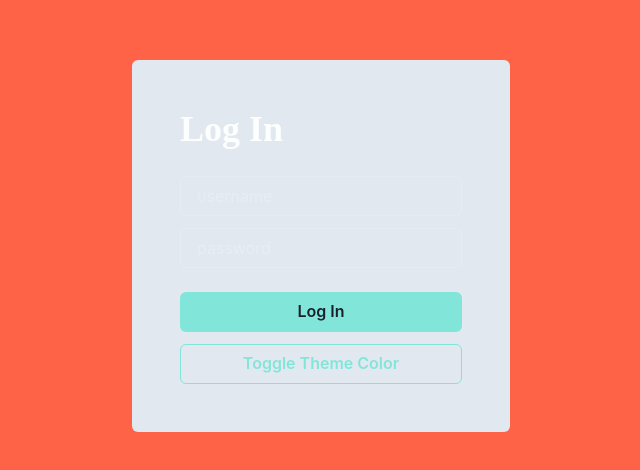
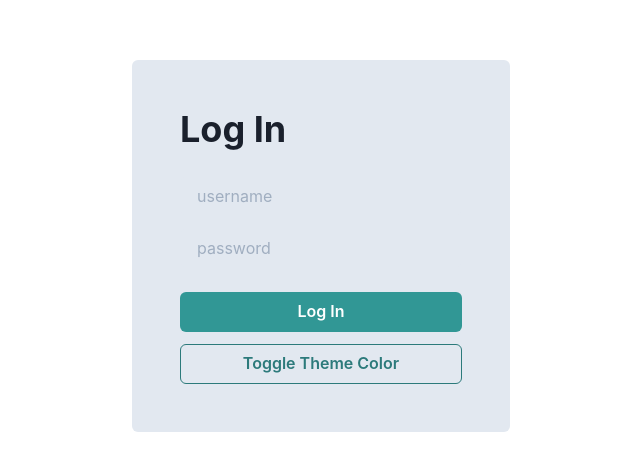
Before and after one commit to entest-hai/haitran-homepage, a Next.js app: page /TestLogin in a window 1280 px wide. Shown: the part 154-624 px from the top of the page, without its empty margins (319-959 px from the left). Built offline with nearby package versions, Linux system fonts and the light colour scheme.

Commit message:
test change theme

```diff
--- a/components/Login.js
+++ b/components/Login.js
@@ -3,12 +3,16 @@
 // justifyContent to align item in main axis
 // alignItem to align item in cross axis
 
-import {Box, Heading, Flex, Button, useColorMode, Input } from '@chakra-ui/react';
+import {Box, Heading, Flex, Button, useColorMode, useColorModeValue, Input } from '@chakra-ui/react';
 
 const Login = () => {
+
+  const {toggleThemeColor} = useColorMode()
+  const formBackground = useColorModeValue('gray.200', 'gray.700')
+
   return (
-    <Flex height={'100vh'} justifyContent={'center'} alignItems={'center'} bg={'tomato'}>
-      <Flex flexDirection={'column'} borderRadius={6} bg={'gray.200'} p={12}>
+    <Flex height={'100vh'} justifyContent={'center'} alignItems={'center'}>
+      <Flex flexDirection={'column'} borderRadius={6} bg={formBackground} p={12}>
         <Heading
           mb={6}
         >
@@ -34,7 +38,10 @@ const Login = () => {
         <Button
           variant={'outline'}
           colorScheme={'teal'}
-          onClick={useColorMode}
+          onClick={() => {
+            console.log('change them color')
+            useColorModeValue
+          }}
         >
           Toggle Theme Color
         </Button>
@@ -44,6 +51,7 @@ const Login = () => {
 }
 
 const LoginBox = () => {
+  const {toggleThemeColor} = useColorMode()
   return (
     <Box
       width={'100%'}
@@ -84,7 +92,7 @@ const LoginBox = () => {
         <Button
           variant={'outline'}
           colorScheme={'teal'}
-          onClick={useColorMode}
+          onClick={toggleThemeColor}
         >
           Toggle Theme Color
         </Button>
--- a/lib/theme.js
+++ b/lib/theme.js
@@ -44,5 +44,5 @@ const config = {
   useSystemColorMode: false
 }
 
-const theme = extendTheme({ config, styles, components, fonts, colors })
+const theme = extendTheme({ styles, components, fonts, colors })
 export default theme
--- a/pages/_app.js
+++ b/pages/_app.js
@@ -4,7 +4,7 @@ import theme from '../lib/theme';
 
 const Website = ({Component, pageProps, router}) => {
   return (
-    <ChakraProvider theme={theme}>
+    <ChakraProvider>
       <Component {...pageProps} key={router.route}></Component>
     </ChakraProvider>
   )
```
